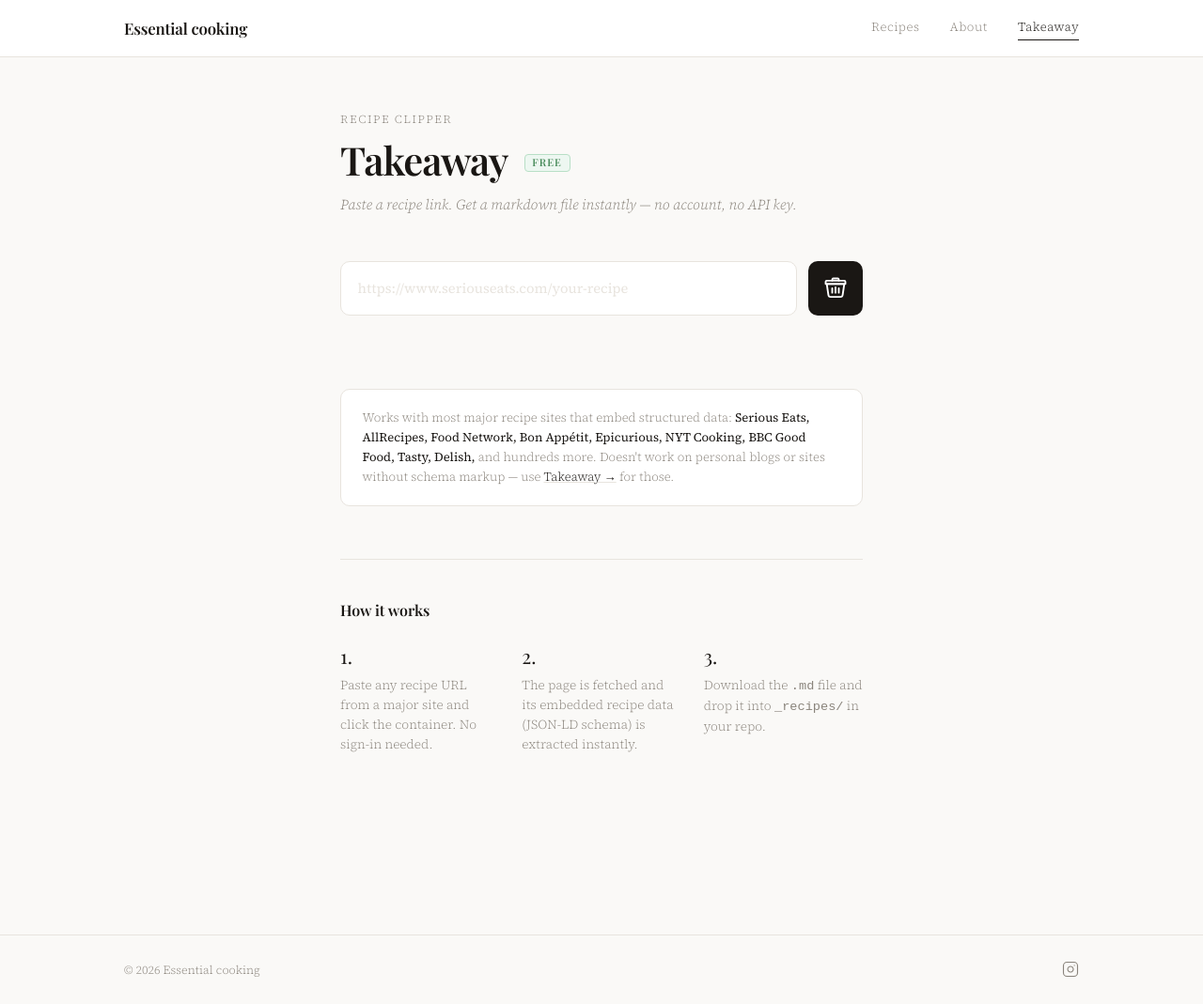
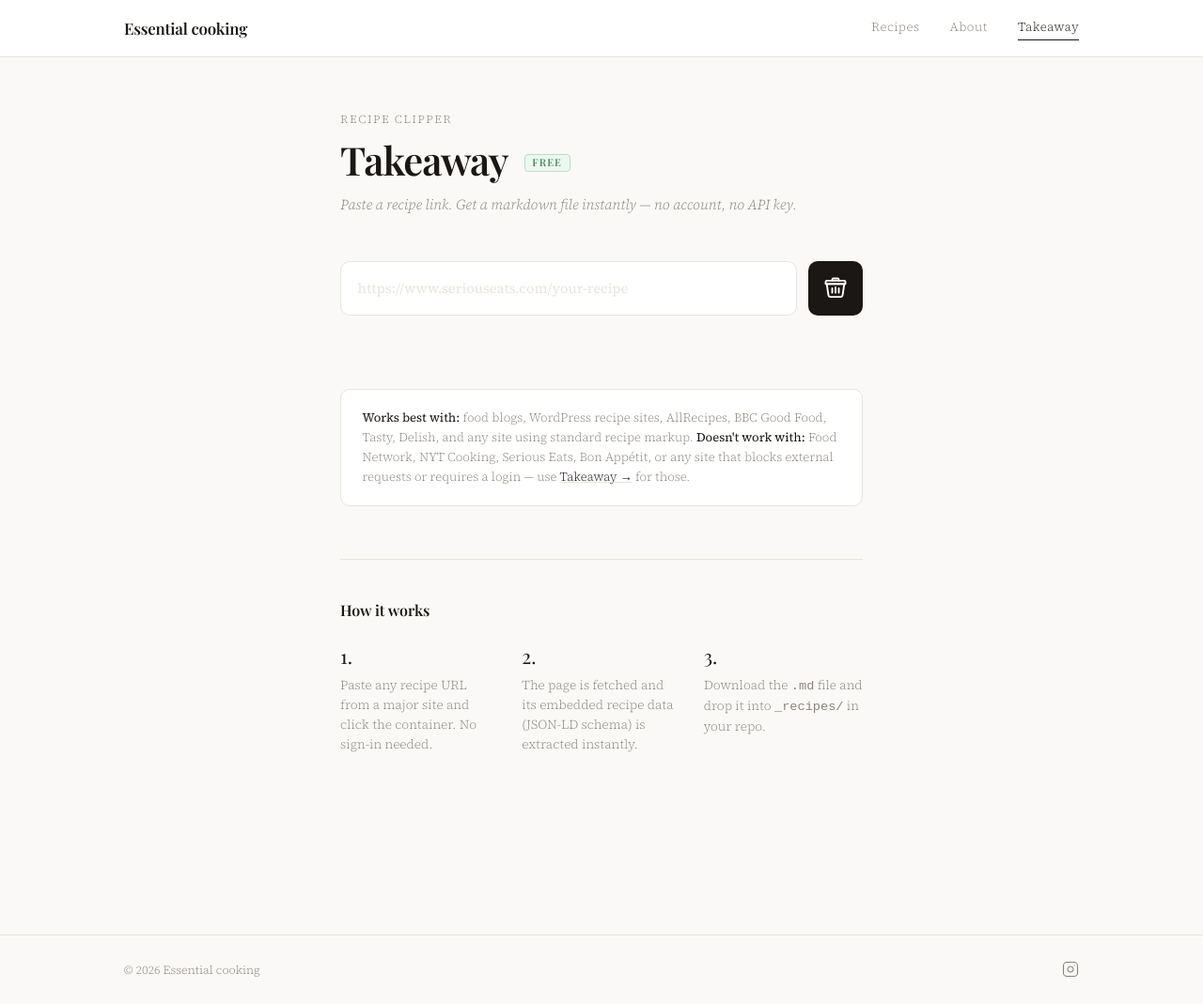
Before and after one commit to jensenrf/cookbook, a Jekyll site: the page built from takeaway-free/index.md, in a window 1280 px wide and 1069 px high. Shown: the whole window at 94% size. Built offline with Jekyll 4.4.1, drawn with Linux system fonts in a browser that asks for light colours; some web fonts are replaced; part of the change alters nothing that is shown.

Commit message:
Add files via upload

```diff
--- a/takeaway-free/index.md
+++ b/takeaway-free/index.md
@@ -362,13 +362,13 @@ description: Clip any recipe from the web for free — no API key needed.
   <div class="fallback-cta" id="fallbackCta">
     <p class="fallback-cta-eyebrow">Didn't work on this site?</p>
     <h3>Try Takeaway with AI</h3>
-    <p>This free version reads structured recipe data that most major sites embed. For sites that don't support it — paywalled blogs, non-standard layouts, or anything unusual — the AI-powered version can clip almost anything.</p>
+    <p>Large sites like Food Network, NYT Cooking, and Serious Eats block external requests — and some don't use standard recipe markup at all. The AI-powered version uses Claude to read any page directly, so it works everywhere.</p>
     <a class="cta-link" href="/cookbook/takeaway/">Try Takeaway → with your API key</a>
   </div>
 
   <!-- Supported sites note -->
   <div class="sites-note" id="sitesNote">
-    <p>Works with most major recipe sites that embed structured data: <strong>Serious Eats, AllRecipes, Food Network, Bon Appétit, Epicurious, NYT Cooking, BBC Good Food, Tasty, Delish,</strong> and hundreds more. Doesn't work on personal blogs or sites without schema markup — use <a class="inline-link" href="/cookbook/takeaway/">Takeaway →</a> for those.</p>
+    <p><strong>Works best with:</strong> food blogs, WordPress recipe sites, AllRecipes, BBC Good Food, Tasty, Delish, and any site using standard recipe markup. <strong>Doesn't work with:</strong> Food Network, NYT Cooking, Serious Eats, Bon Appétit, or any site that blocks external requests or requires a login — use <a class="inline-link" href="/cookbook/takeaway/">Takeaway →</a> for those.</p>
   </div>
 
   <!-- How it works -->
@@ -428,8 +428,7 @@ description: Clip any recipe from the web for free — no API key needed.
       const recipe = extractRecipeSchema(html, url);
 
       if (!recipe) {
-        // No schema found — show fallback CTA
-        setStatus('error', 'No structured recipe data found on this page.');
+        setStatus('error', 'No recipe data found — this site may not use standard recipe markup.');
         fallbackCta.classList.add('visible');
         return;
       }
@@ -470,12 +469,36 @@ description: Clip any recipe from the web for free — no API key needed.
   });
 
   // ── Fetch HTML via CORS proxy ──────────────────────────────────
+  // Known sites that block proxy fetches
+  const BLOCKED_SITES = [
+    'foodnetwork.com', 'nytimes.com', 'cooking.nytimes.com',
+    'seriouseats.com', 'bonappetit.com', 'epicurious.com',
+    'washingtonpost.com', 'wsj.com', 'saveur.com'
+  ];
+
+  function isBlockedSite(url) {
+    try {
+      const host = new URL(url).hostname.replace('www.', '');
+      return BLOCKED_SITES.some(s => host.includes(s));
+    } catch { return false; }
+  }
+
   async function fetchHtml(url) {
+    if (isBlockedSite(url)) {
+      throw new Error('This site blocks external requests. Try Takeaway → with an API key instead — it can handle any site.');
+    }
     const proxyUrl = `https://api.allorigins.win/get?url=${encodeURIComponent(url)}`;
-    const res = await fetch(proxyUrl);
-    if (!res.ok) throw new Error('Could not fetch the page. Check the URL and try again.');
+    let res;
+    try {
+      res = await fetch(proxyUrl);
+    } catch (e) {
+      throw new Error('Network error — check your connection and try again.');
+    }
+    if (!res.ok) throw new Error('Could not reach the recipe page. The site may be blocking requests.');
     const data = await res.json();
-    if (!data.contents) throw new Error('The page returned no content — it may require a login.');
+    if (!data.contents || data.contents.length < 500) {
+      throw new Error('The page returned no usable content — it may require a login or block external access.');
+    }
     return data.contents;
   }
 
```
